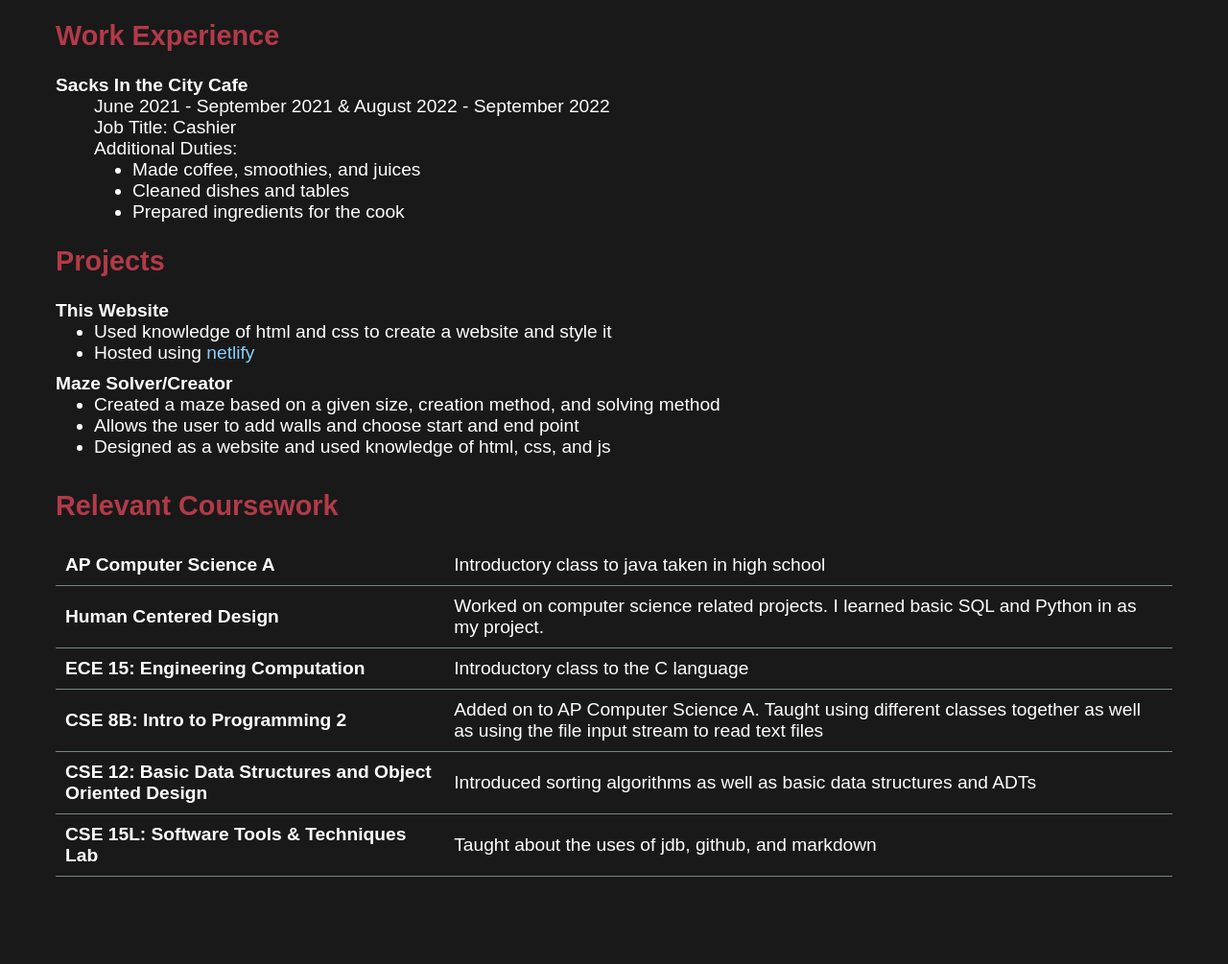
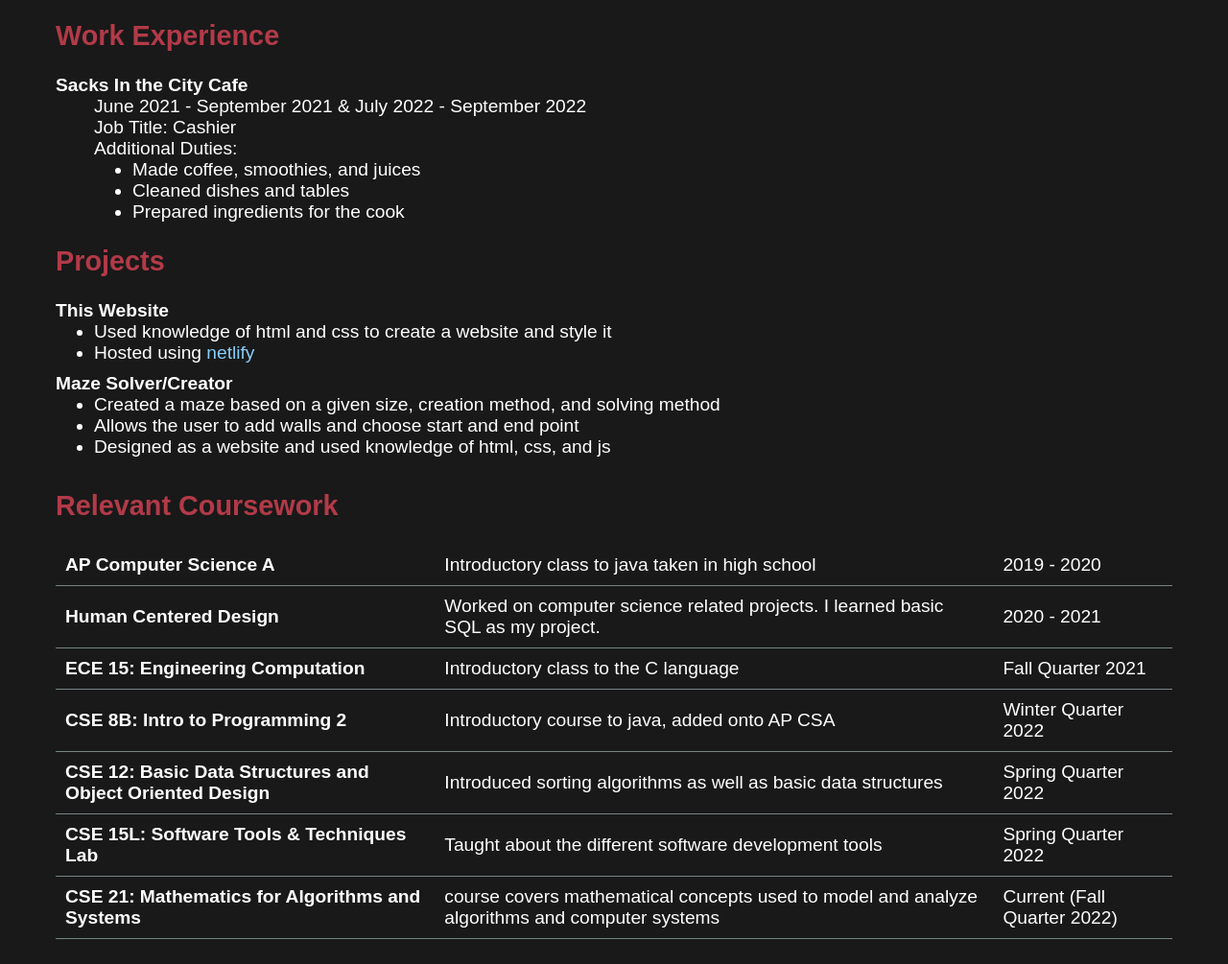
Before and after one commit to MrGlub/Resume, a plain HTML site: page index.html in a window 1280 px wide. Shown: the part 431-1436 px from the top of the page at 96% size. Before the commit the page ends 1403 px from the top, so only its background shows below. Drawn offline with Linux system fonts and the light colour scheme.

Commit message:
added current classes

```diff
--- a/index.html
+++ b/index.html
@@ -10,22 +10,22 @@
     <body>
         <h1>Dylan Ledermann's Resume</h1>
         <header class="contacts">
+            <a href="https://dylanledermann.netlify.app/" target="_blank" rel="noopener noreferrer">Personal Website</a>
             <article>(424)-254-4440</article>
             <article>Hermosa Beach, CA 90254</article>
             <article>Dylhead2003@gmail.com</article>
-            <a href="https://github.com/MrGlub" target="_blank" rel="noopener noreferrer">github.com/MrGlub</a>
-            <a href="https://dylanledermann.netlify.app/" target="_blank" rel="noopener noreferrer">Personal Website</a>
+            <a href="https://github.com/MrGlub" target="_blank" rel="noopener noreferrer">github</a>
         </header>
 
         <section id="education">
             <h2>Education</h2>
             <dl>
                 <dt><b>Mira Costa High School</b></dt>
-                <dd>2017-2021</dd>
+                <dd>2017 - 2021</dd>
                 <dd> GPA: 3.7 unweighted, 3.85 weighted</dd>
                 <dd>Clubs: Cyber Security Club, Bay Medical Club</dd>
                 <dt><b>University of California, San Diego</b></dt>
-                <dd>2021-Present</dd>
+                <dd>2021 - Present</dd>
                 <dd>Major in mathematics-computer science</dd>
                 <dd>3.565 GPA</dd>
             </dl>
@@ -35,7 +35,7 @@
             <h2>Work Experience</h2>
             <dl>
                 <dt><b>Sacks In the City Cafe</b></dt>
-                <dd>June 2021 - September 2021 & August 2022 - September 2022</dd>
+                <dd>June 2021 - September 2021 & July 2022 - September 2022</dd>
                 <dd>Job Title: Cashier</dd>
                 <dd>Additional Duties:</dd>
                 <dd>
@@ -69,26 +69,37 @@
                 <tr>
                     <th>AP Computer Science A</td>
                     <td>Introductory class to java taken in high school</td>
+                    <td>2019 - 2020</td>
                 </tr>
                 <tr>
                     <th>Human Centered Design</td>
-                    <td>Worked on computer science related projects. I learned basic SQL and Python in as my project.</td>
+                    <td>Worked on computer science related projects. I learned basic SQL as my project.</td>
+                    <td>2020 - 2021</td>
                 </tr>
                 <tr>
                     <th>ECE 15: Engineering Computation</td>
                     <td>Introductory class to the C language</td>
+                    <td>Fall Quarter 2021</td>
                 </tr>
                 <tr>
                     <th>CSE 8B: Intro to Programming 2</td>
-                    <td>Added on to AP Computer Science A. Taught using different classes together as well as using the file input stream to read text files</td>
+                    <td>Introductory course to java, added onto AP CSA</td>
+                    <td>Winter Quarter 2022</td>
                 </tr>
                 <tr>
                     <th>CSE 12: Basic Data Structures and Object Oriented Design</td>
-                    <td>Introduced sorting algorithms as well as basic data structures and ADTs</td>
+                    <td>Introduced sorting algorithms as well as basic data structures</td>
+                    <td>Spring Quarter 2022</td>
                 </tr>
                 <tr>
                     <th>CSE 15L: Software Tools & Techniques Lab</td>
-                    <td>Taught about the uses of jdb, github, and markdown</td>
+                    <td>Taught about the different software development tools</td>
+                    <td>Spring Quarter 2022</td>
+                </tr>
+                <tr>
+                    <th>CSE 21: Mathematics for Algorithms and Systems</td>
+                    <td>course covers mathematical concepts used to model and analyze algorithms and computer systems</td>
+                    <td>Current (Fall Quarter 2022)</td>
                 </tr>
             </table>
         </section>
```
